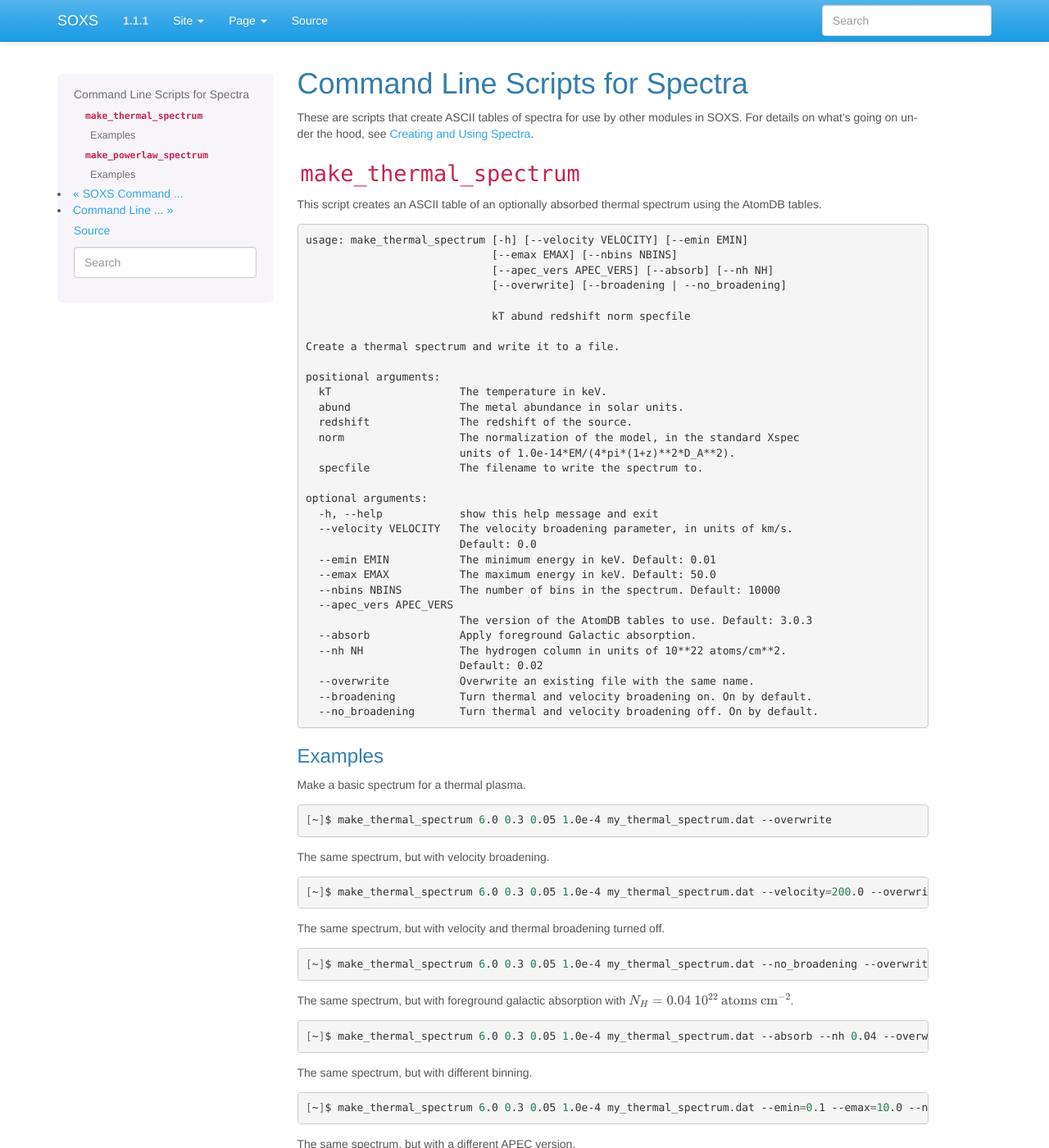
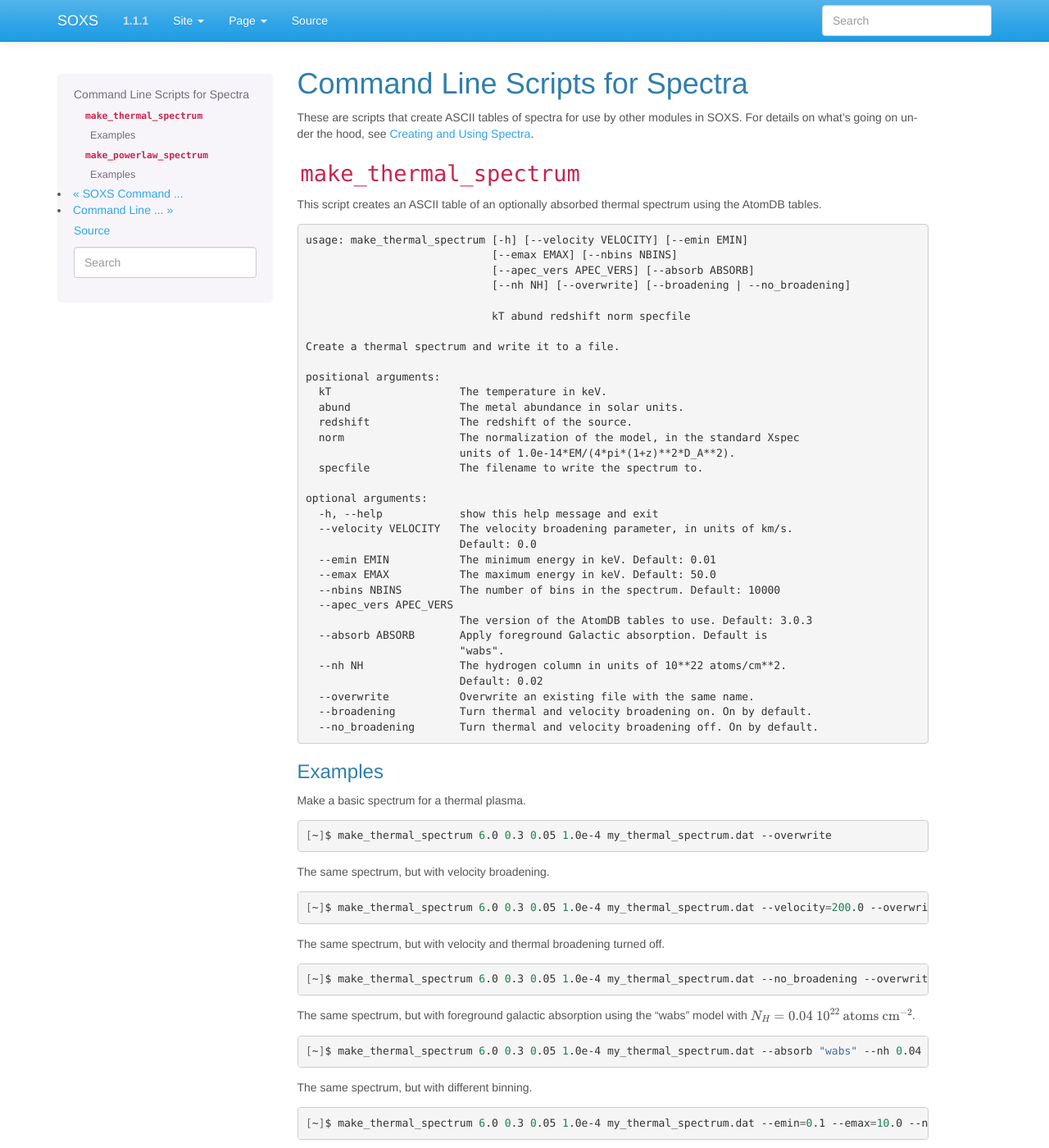
Before and after one commit to lynx-x-ray-observatory/soxs, a Sphinx documentation site: the page built from doc/source/command_line/spectra.rst, in a window 1280 px wide and 1400 px high. Shown: the whole window at 82% size. Built offline with Sphinx 7.4.7, drawn with Linux system fonts in a browser that asks for light colours; some of the changed text lies outside the part shown.

Commit message:
Adding tbabs to more places once again

```diff
--- a/doc/source/command_line/spectra.rst
+++ b/doc/source/command_line/spectra.rst
@@ -16,8 +16,8 @@ using the AtomDB tables.
 
     usage: make_thermal_spectrum [-h] [--velocity VELOCITY] [--emin EMIN]
                                  [--emax EMAX] [--nbins NBINS]
-                                 [--apec_vers APEC_VERS] [--absorb] [--nh NH]
-                                 [--overwrite] [--broadening | --no_broadening]
+                                 [--apec_vers APEC_VERS] [--absorb ABSORB]
+                                 [--nh NH] [--overwrite] [--broadening | --no_broadening]
 
                                  kT abund redshift norm specfile
 
@@ -40,7 +40,8 @@ using the AtomDB tables.
       --nbins NBINS         The number of bins in the spectrum. Default: 10000
       --apec_vers APEC_VERS
                             The version of the AtomDB tables to use. Default: 3.0.3
-      --absorb              Apply foreground Galactic absorption.
+      --absorb ABSORB       Apply foreground Galactic absorption. Default is
+                            "wabs".
       --nh NH               The hydrogen column in units of 10**22 atoms/cm**2.
                             Default: 0.02
       --overwrite           Overwrite an existing file with the same name.
@@ -68,11 +69,12 @@ The same spectrum, but with velocity and thermal broadening turned off.
 
     [~]$ make_thermal_spectrum 6.0 0.3 0.05 1.0e-4 my_thermal_spectrum.dat --no_broadening --overwrite
 
-The same spectrum, but with foreground galactic absorption with :math:`N_H = 0.04~10^{22}~\rm{atoms~cm^{-2}}`.
+The same spectrum, but with foreground galactic absorption using the "wabs" model
+with :math:`N_H = 0.04~10^{22}~\rm{atoms~cm^{-2}}`.
 
 .. code-block:: bash
 
-    [~]$ make_thermal_spectrum 6.0 0.3 0.05 1.0e-4 my_thermal_spectrum.dat --absorb --nh 0.04 --overwrite
+    [~]$ make_thermal_spectrum 6.0 0.3 0.05 1.0e-4 my_thermal_spectrum.dat --absorb "wabs" --nh 0.04 --overwrite
 
 The same spectrum, but with different binning.
 
@@ -99,7 +101,7 @@ form:
 .. code-block:: text
 
     usage: make_powerlaw_spectrum [-h] [--emin EMIN] [--emax EMAX] [--nbins NBINS]
-                                  [--absorb] [--nh NH] [--overwrite]
+                                  [--absorb ABSORB] [--nh NH] [--overwrite]
                                   photon_index redshift norm specfile
 
     Create a power-law spectrum and write it to a file.
@@ -116,7 +118,8 @@ form:
       --emin EMIN    The minimum energy in keV. Default: 0.01
       --emax EMAX    The maximum energy in keV. Default: 50.0
       --nbins NBINS  The number of bins in the spectrum. Default: 10000
-      --absorb       Apply foreground Galactic absorption.
+      --absorb ABSORB       Apply foreground Galactic absorption. Default is
+                            "wabs".
       --nh NH        The hydrogen column in units of 10**22 atoms/cm**2. Default:
                      0.02
       --overwrite    Overwrite an existing file with the same name.
@@ -130,11 +133,12 @@ Make a basic power-law spectrum.
 
     [~]$ make_powerlaw_spectrum 1.1 0.05 1.0e-4 my_powerlaw_spectrum.dat --overwrite
 
-The same spectrum, but with foreground galactic absorption with :math:`N_H = 0.04~10^{22}~\rm{atoms~cm^{-2}}`.
+The same spectrum, but with foreground galactic absorption using the "tbabs" model
+with :math:`N_H = 0.04~10^{22}~\rm{atoms~cm^{-2}}`.
 
 .. code-block:: bash
 
-    [~]$ make_powerlaw_spectrum 1.1 0.05 1.0e-4 my_powerlaw_spectrum.dat --absorb --nh 0.04 --overwrite
+    [~]$ make_powerlaw_spectrum 1.1 0.05 1.0e-4 my_powerlaw_spectrum.dat --absorb "tbabs" --nh 0.04 --overwrite
 
 The same spectrum, but with different binning.
 
```
Also changed, not shown: 2 other files.
